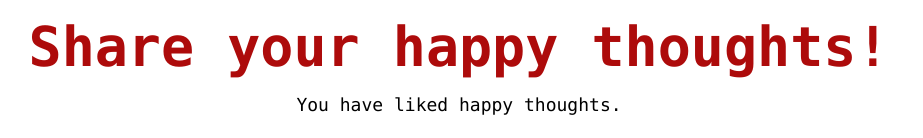
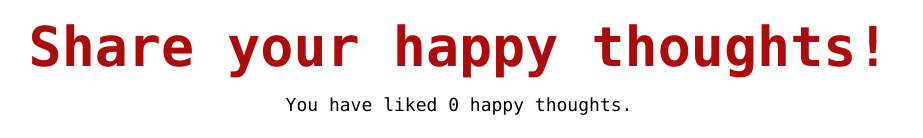
Before and after one commit to Technigo/project-happy-thoughts-vite, a React (Vite) app: page / in a window 1280 px wide. Shown: the top 138 px of the page, without its empty margins (181-1104 px from the left). Built offline with nearby package versions, Linux system fonts and the light colour scheme; no server answers.

Commit message:
fixed the total number of likes bug

```diff
--- a/src/components/Container.jsx
+++ b/src/components/Container.jsx
@@ -9,7 +9,7 @@ export const Container = () => {
   const [loading, setLoading] = useState(true);
   const [totalNumberOfLikes, setTotalNumberOfLikes] = useState(() => {
     const storedLikes = localStorage.getItem("numberOfLikes");
-    return storedLikes ? JSON.parse(storedLikes) : "";
+    return storedLikes ? JSON.parse(storedLikes) : "0";
   });
   return (
     <div className="container">
```
